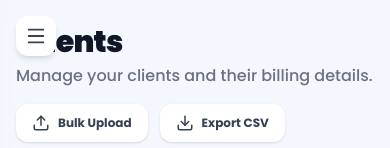
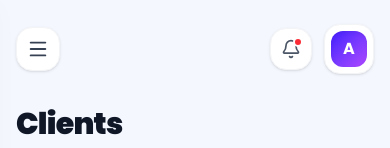
Before and after one commit to khatayondev/Invoice-management-system, a Next.js app: page /clients in a window 390 px wide. Shown: the top 148 px of the page. Built offline with nearby package versions, Linux system fonts and the light colour scheme; no server answers.

Commit message:
Unify mobile header: burger, notifications, and profile on one line. Improve spacing for salutation.

```diff
--- a/src/app/(dashboard)/clients/page.tsx
+++ b/src/app/(dashboard)/clients/page.tsx
@@ -111,7 +111,7 @@ export default function ClientsPage() {
   const totalInvoicesGenerated = clients.reduce((sum, c) => sum + (c._count?.invoices || 0), 0);
 
   return (
-    <div className="main-content">
+    <div className="mt-2 md:mt-0">
       {/* Page Header */}
       <div className="flex flex-col md:flex-row justify-between items-start md:items-center mb-8 gap-4 animate-fade-in">
         <div>
--- a/src/app/(dashboard)/invoices/page.tsx
+++ b/src/app/(dashboard)/invoices/page.tsx
@@ -94,7 +94,7 @@ export default function InvoicesPage() {
   ];
 
   return (
-    <div className="main-content">
+    <div className="mt-2 md:mt-0">
       {/* Page Header */}
       <div className="flex flex-col md:flex-row justify-between items-start md:items-center mb-8 gap-4 animate-fade-in">
         <div>
--- a/src/app/(dashboard)/layout.tsx
+++ b/src/app/(dashboard)/layout.tsx
@@ -2,7 +2,8 @@
 
 import { useState } from 'react';
 import SidebarNav from '@/components/SidebarNav';
-import { Menu, X } from 'lucide-react';
+import TopBar from '@/components/TopBar';
+import { X } from 'lucide-react';
 
 export default function DashboardLayout({
   children,
@@ -13,15 +14,6 @@ export default function DashboardLayout({
 
   return (
     <div className="app-container">
-      {/* Mobile hamburger */}
-      <button
-        className="mobile-menu-btn"
-        onClick={() => setSidebarOpen(true)}
-        aria-label="Open menu"
-      >
-        <Menu size={22} />
-      </button>
-
       {/* Mobile overlay */}
       {sidebarOpen && (
         <div
@@ -51,7 +43,13 @@ export default function DashboardLayout({
         </div>
         <SidebarNav onNavigate={() => setSidebarOpen(false)} />
       </aside>
-      {children}
+
+      <main className="flex-1 flex flex-col min-w-0 h-screen overflow-hidden">
+        <div className="flex-1 overflow-y-auto px-4 py-6 md:px-8 md:py-8">
+          <TopBar onMenuClick={() => setSidebarOpen(true)} />
+          {children}
+        </div>
+      </main>
     </div>
   );
 }
--- a/src/app/(dashboard)/products/page.tsx
+++ b/src/app/(dashboard)/products/page.tsx
@@ -115,7 +115,7 @@ export default function ProductsPage() {
   const uniqueUnits = new Set(products.map(p => p.unit)).size;
 
   return (
-    <div className="main-content">
+    <div className="mt-2 md:mt-0">
       <div className="flex flex-col sm:flex-row justify-between items-start sm:items-center mb-8 gap-4 animate-fade-in">
         <div>
           <h2 className="text-2xl sm:text-3xl font-black tracking-tight text-gray-900">Products & Services</h2>
--- a/src/app/(dashboard)/settings/page.tsx
+++ b/src/app/(dashboard)/settings/page.tsx
@@ -67,7 +67,7 @@ export default function SettingsPage() {
   ];
 
   return (
-    <div className="main-content">
+    <div className="mt-2 md:mt-0">
       {/* Page Header */}
       <div className="flex flex-col md:flex-row justify-between items-start md:items-center mb-8 gap-4 animate-fade-in">
         <div>
--- a/src/app/globals.css
+++ b/src/app/globals.css
@@ -189,11 +189,6 @@
       @apply px-3 py-3 text-xs;
     }
   }
-
-  /* Mobile hamburger button */
-  .mobile-menu-btn {
-    @apply md:hidden fixed top-4 left-4 z-30 w-10 h-10 bg-white rounded-xl shadow-md flex items-center justify-center text-gray-700;
-  }
 }
 
 @media print {
--- /dev/null
+++ b/src/components/TopBar.tsx
@@ -0,0 +1,92 @@
+'use client';
+
+import { useState, useEffect } from 'react';
+import { Bell, ChevronDown, LogOut, HelpCircle, Search, Menu } from 'lucide-react';
+import { useRouter } from 'next/navigation';
+
+export default function TopBar({ onMenuClick }: { onMenuClick: () => void }) {
+  const [showProfileMenu, setShowProfileMenu] = useState(false);
+  const router = useRouter();
+
+  const handleLogout = async () => {
+    if (!window.confirm('Are you sure you want to log out?')) return;
+    await fetch('/api/auth/logout', { method: 'POST' });
+    router.push('/login');
+    router.refresh();
+  };
+
+  return (
+    <header className="flex items-center justify-between mb-8 animate-fade-in relative z-30">
+      {/* Mobile Burger & Desktop Search */}
+      <div className="flex items-center gap-4 flex-1">
+        <button
+          onClick={onMenuClick}
+          className="md:hidden w-11 h-11 bg-white rounded-2xl shadow-sm border border-gray-100 flex items-center justify-center text-gray-700 hover:bg-gray-50 transition-all active:scale-95"
+        >
+          <Menu size={22} />
+        </button>
+
+        <div className="relative hidden md:block group">
+          <Search className="absolute left-4 top-1/2 -translate-y-1/2 text-gray-400 group-focus-within:text-brand-primary transition-colors" size={18} />
+          <input
+            type="text"
+            placeholder="Search anything..."
+            className="w-72 bg-white/60 backdrop-blur-md border border-gray-100 rounded-2xl py-3 pl-12 pr-4 text-sm text-gray-700 shadow-[0_4px_24px_rgba(0,0,0,0.02)] focus:outline-none focus:ring-2 focus:ring-brand-primary/20 focus:bg-white transition-all hover:bg-white"
+          />
+        </div>
+      </div>
+
+      {/* Right Side: Notifications & Profile */}
+      <div className="flex items-center gap-3 md:gap-6">
+        <div className="relative cursor-pointer bg-white shadow-sm p-2.5 md:p-3 rounded-2xl border border-gray-100 hover:shadow-md transition-all active:scale-95">
+          <Bell size={20} className="text-gray-600" />
+          <span className="absolute top-2 right-2 w-2.5 h-2.5 bg-red-500 rounded-full border-2 border-white"></span>
+        </div>
+
+        {/* Profile Dropdown */}
+        <div className="relative">
+          <div
+            className="flex items-center gap-2 md:gap-3 cursor-pointer bg-white p-1.5 md:pr-4 rounded-2xl shadow-sm hover:shadow-md transition-all border border-gray-100 active:scale-95"
+            onClick={() => setShowProfileMenu(!showProfileMenu)}
+          >
+            <div className="w-9 h-9 md:w-10 md:h-10 rounded-xl bg-gradient-to-br from-brand-primary to-purple-500 flex items-center justify-center text-white font-bold shadow-inner">
+              A
+            </div>
+            <div className="hidden md:block text-left">
+              <div className="text-sm font-bold text-gray-900">Admin User</div>
+              <div className="text-xs text-gray-500 font-medium">Sales Admin</div>
+            </div>
+            <ChevronDown size={16} className={`text-gray-400 transition-transform hidden md:block ${showProfileMenu ? 'rotate-180' : ''}`} />
+          </div>
+
+          {/* Dropdown Menu */}
+          {showProfileMenu && (
+            <>
+              <div className="fixed inset-0 z-40" onClick={() => setShowProfileMenu(false)}></div>
+              <div className="absolute right-0 mt-3 w-56 bg-white rounded-2xl shadow-2xl border border-gray-100 py-2 z-50 animate-fade-in overflow-hidden">
+                <div className="px-4 py-3 border-b border-gray-50 mb-1 md:hidden">
+                  <p className="text-sm text-gray-900 font-bold">Admin User</p>
+                  <p className="text-xs text-gray-500 font-medium">Sales Admin</p>
+                </div>
+                <button
+                  className="w-full flex items-center gap-3 px-4 py-2.5 text-sm font-medium text-gray-700 hover:bg-gray-50 transition-colors"
+                  onClick={() => { setShowProfileMenu(false); router.push('/settings'); }}
+                >
+                  <HelpCircle size={18} className="text-gray-400" />
+                  Settings
+                </button>
+                <button
+                  className="w-full flex items-center gap-3 px-4 py-2.5 text-sm font-medium text-red-600 hover:bg-red-50 transition-colors"
+                  onClick={handleLogout}
+                >
+                  <LogOut size={18} className="text-red-500" />
+                  Logout
+                </button>
+              </div>
+            </>
+          )}
+        </div>
+      </div>
+    </header>
+  );
+}
```
Also changed, not shown: src/app/(dashboard)/page.tsx (+4 -64 lines).
